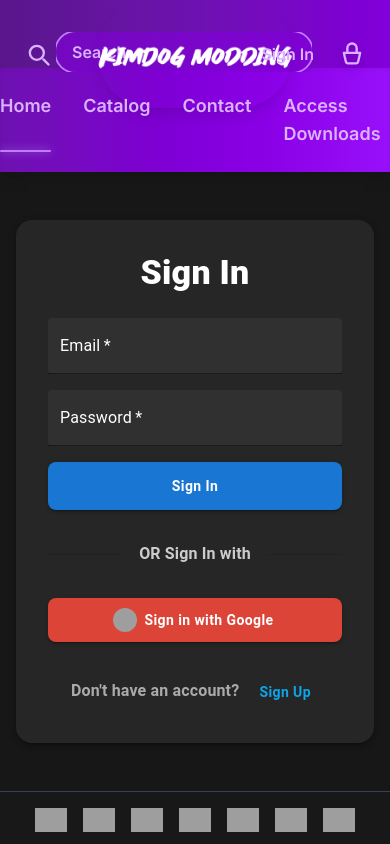
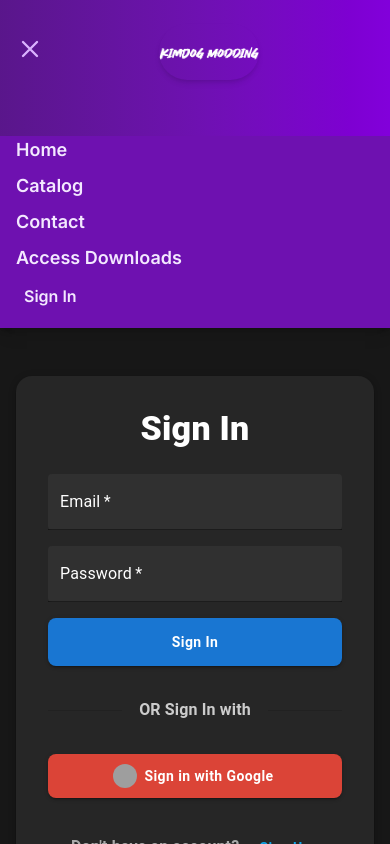
Before and after one commit to KimDog-Studios/kimdog_modding_main, a Next.js app: page /login in a window 390 px wide. Both pictures are taken after a click on the button "Toggle navigation menu". Shown: the top 844 px of the page. Built offline with nearby package versions, Linux system fonts and the light colour scheme; no server answers; grey boxes are pictures that could not be loaded.

Commit message:
Updated for mobile

```diff
--- a/app/components/NavBar.tsx
+++ b/app/components/NavBar.tsx
@@ -32,6 +32,7 @@ const NavBar: React.FC<NavBarProps> = ({ user, onLogout }) => {
   const [dropdownOpen, setDropdownOpen] = useState(false);
   const [searchOpen, setSearchOpen] = useState(false);
   const [searchQuery, setSearchQuery] = useState("");
+  const [mobileMenuOpen, setMobileMenuOpen] = useState(false);
 
   const dropdownRef = useRef<HTMLDivElement>(null);
   const searchInputRef = useRef<HTMLInputElement>(null);
@@ -70,6 +71,12 @@ const NavBar: React.FC<NavBarProps> = ({ user, onLogout }) => {
         setSearchOpen(false);
         setSearchQuery("");
       }
+      if (e.key === "Escape" && mobileMenuOpen) {
+        setMobileMenuOpen(false);
+      }
+      if (e.key === "Escape" && dropdownOpen) {
+        setDropdownOpen(false);
+      }
     };
 
     document.addEventListener("mousedown", handleClickOutsideSearch);
@@ -79,7 +86,7 @@ const NavBar: React.FC<NavBarProps> = ({ user, onLogout }) => {
       document.removeEventListener("mousedown", handleClickOutsideSearch);
       document.removeEventListener("keydown", handleEscKey);
     };
-  }, [searchOpen]);
+  }, [searchOpen, mobileMenuOpen, dropdownOpen]);
 
   // Focus search input when opened
   useEffect(() => {
@@ -90,6 +97,7 @@ const NavBar: React.FC<NavBarProps> = ({ user, onLogout }) => {
 
   const handleClick = useCallback((name: string) => {
     setActiveLink(name);
+    setMobileMenuOpen(false); // Close mobile menu on link click
   }, []);
 
   const toggleSearch = useCallback(() => {
@@ -120,7 +128,53 @@ const NavBar: React.FC<NavBarProps> = ({ user, onLogout }) => {
 
   return (
     <header className="sticky top-0 z-50 bg-gradient-to-r from-purple-900 via-purple-800 to-purple-700 shadow-lg">
-      <div className="relative flex items-center pt-10 max-w-screen-xl mx-auto px-6">
+      <div className="relative flex items-center pt-6 pb-4 max-w-screen-xl mx-auto px-4 sm:px-6 lg:px-8">
+        {/* Mobile Menu Toggle */}
+        <div className="md:hidden">
+          <button
+            onClick={() => setMobileMenuOpen(!mobileMenuOpen)}
+            className="text-purple-300 hover:text-purple-100 focus:outline-none"
+            aria-label="Toggle navigation menu"
+            aria-expanded={mobileMenuOpen}
+          >
+            <svg
+              className="h-7 w-7"
+              fill="none"
+              stroke="currentColor"
+              viewBox="0 0 24 24"
+            >
+              <path
+                strokeLinecap="round"
+                strokeLinejoin="round"
+                strokeWidth={2}
+                d={
+                  mobileMenuOpen
+                    ? "M6 18L18 6M6 6l12 12"
+                    : "M4 6h16M4 12h16M4 18h16"
+                }
+              />
+            </svg>
+          </button>
+        </div>
+
+        {/* Logo */}
+        <div className="flex-grow text-center">
+          <Link href="/" legacyBehavior>
+            <a onClick={() => handleClick("Home")}>
+              <Image
+                src="/logo.png"
+                alt="Logo"
+                width={100}
+                height={100}
+                className="inline-block rounded-full shadow-md cursor-pointer"
+                priority
+              />
+            </a>
+          </Link>
+        </div>
+
+        {/* Search & User Buttons - Desktop */}
+        <div className="hidden md:flex items-center space-x-4">
           {/* Search Icon */}
           <button
             aria-label="Toggle search"
@@ -146,52 +200,31 @@ const NavBar: React.FC<NavBarProps> = ({ user, onLogout }) => {
             </svg>
           </button>
 
-        {/* Search Bar */}
-        <form
-          onSubmit={handleSearchSubmit}
-          className={`absolute left-14 top-8 transition-all duration-300 ease-in-out overflow-hidden ${
-            searchOpen
-              ? "w-64 opacity-100 pointer-events-auto"
-              : "w-0 opacity-0 pointer-events-none"
-          }`}
-          role="search"
-          ref={searchRef}
+          {/* Cart Icon */}
+          <button
+            aria-label="Bag/Cart"
+            type="button"
+            className="text-purple-300 hover:text-purple-100 transform hover:scale-110 transition-transform"
           >
-          <input
-            ref={searchInputRef}
-            type="text"
-            placeholder="Search..."
-            value={searchQuery}
-            onChange={(e) => setSearchQuery(e.target.value)}
-            className="w-full bg-purple-700/60 backdrop-blur-sm rounded-full px-4 py-2 text-purple-100 placeholder-purple-300 font-semibold outline-none shadow-md focus:ring-2 focus:ring-purple-400 transition duration-300 ease-in-out caret-purple-300"
-            autoComplete="off"
-            aria-label="Search input"
+            <svg
+              className="h-7 w-7 drop-shadow-lg"
+              viewBox="0 0 24 24"
+              fill="none"
+              stroke="currentColor"
+            >
+              <path
+                strokeLinecap="round"
+                strokeLinejoin="round"
+                strokeWidth={2}
+                d="M16 11V7a4 4 0 00-8 0v4M5 11h14l-1.68 7.35a2 2 0 01-1.97 1.65H8.65a2 2 0 01-1.97-1.65L5 11z"
               />
-        </form>
+            </svg>
+          </button>
 
-        <div className="flex-grow" />
-
-        {/* Logo */}
-        <div className="absolute left-1/2 transform -translate-x-1/2">
-          <Link href="/" onClick={() => handleClick("Home")} legacyBehavior>
-            <Image
-              src="/logo.png"
-              alt="Logo"
-              width={300}
-              height={300}
-              className="rounded-full shadow-lg cursor-pointer"
-              priority
-            />
-          </Link>
-        </div>
-
-        <div className="flex-grow" />
-
-        {/* User/Login */}
-        <div className="flex space-x-6 items-center relative">
+          {/* User */}
           {user ? (
             <div
-              className="flex items-center space-x-2 cursor-pointer select-none"
+              className="relative cursor-pointer flex items-center space-x-2"
               onClick={handleDropdownToggle}
               ref={dropdownRef}
               tabIndex={0}
@@ -206,13 +239,13 @@ const NavBar: React.FC<NavBarProps> = ({ user, onLogout }) => {
                 height={32}
                 className="rounded-full hover:scale-110 shadow-md transition-transform duration-200 ease-in-out"
               />
-              <span className="text-purple-300 hover:text-purple-100 font-semibold transition-colors">
+              <span className="text-purple-300 font-semibold hidden sm:inline">
                 {user.displayName || "User"}
               </span>
 
               {/* Dropdown */}
               <div
-                className={`absolute right-0 mt-12 w-44 bg-purple-900 rounded-md shadow-xl ring-1 ring-purple-700 transform origin-top-right transition-all duration-300 ${
+                className={`absolute right-0 mt-2 w-44 bg-purple-900 rounded-md shadow-xl ring-1 ring-purple-700 transform origin-top-right transition-all duration-300 ${
                   dropdownOpen
                     ? "opacity-100 scale-100 visible"
                     : "opacity-0 scale-95 invisible pointer-events-none"
@@ -240,37 +273,40 @@ const NavBar: React.FC<NavBarProps> = ({ user, onLogout }) => {
             </div>
           ) : (
             <Link href="/login" legacyBehavior>
-              <span className="text-purple-300 hover:text-purple-100 font-semibold transition-transform transform hover:scale-110 cursor-pointer">
+              <a className="text-purple-300 hover:text-purple-100 font-semibold transition-transform transform hover:scale-110">
                 Sign In
-              </span>
+              </a>
             </Link>
           )}
-
-          {/* Cart Button */}
-          <button
-            aria-label="Bag/Cart"
-            type="button"
-            className="text-purple-300 hover:text-purple-100 transform hover:scale-110 transition-transform"
-          >
-            <svg
-              className="h-7 w-7 drop-shadow-lg"
-              viewBox="0 0 24 24"
-              fill="none"
-              stroke="currentColor"
-            >
-              <path
-                strokeLinecap="round"
-                strokeLinejoin="round"
-                strokeWidth={2}
-                d="M16 11V7a4 4 0 00-8 0v4M5 11h14l-1.68 7.35a2 2 0 01-1.97 1.65H8.65a2 2 0 01-1.97-1.65L5 11z"
-              />
-            </svg>
-          </button>
         </div>
       </div>
-      {/* Nav Links */}
+
+      {/* Search Bar */}
+      <form
+        onSubmit={handleSearchSubmit}
+        className={`mx-auto px-4 transition-all duration-300 ease-in-out overflow-hidden ${
+          searchOpen
+            ? "max-w-md opacity-100 pointer-events-auto"
+            : "max-w-0 opacity-0 pointer-events-none"
+        }`}
+        role="search"
+        ref={searchRef}
+      >
+        <input
+          ref={searchInputRef}
+          type="text"
+          placeholder="Search..."
+          value={searchQuery}
+          onChange={(e) => setSearchQuery(e.target.value)}
+          className="w-full bg-purple-700/60 backdrop-blur-sm rounded-full px-4 py-2 text-purple-100 placeholder-purple-300 font-semibold outline-none shadow-md focus:ring-2 focus:ring-purple-400 transition duration-300 ease-in-out caret-purple-300"
+          autoComplete="off"
+          aria-label="Search input"
+        />
+      </form>
+
+      {/* Desktop Nav */}
       <nav
-        className="flex justify-center space-x-8 pt-6 pb-6 bg-gradient-to-r from-purple-800 via-purple-700 to-purple-600 shadow-inner"
+        className="hidden md:flex justify-center space-x-8 pt-4 pb-4 bg-gradient-to-r from-purple-800 via-purple-700 to-purple-600 shadow-inner"
         aria-label="Primary Navigation"
       >
         {links.map(({ name, href, external }) => {
@@ -292,6 +328,63 @@ const NavBar: React.FC<NavBarProps> = ({ user, onLogout }) => {
           );
         })}
       </nav>
+
+      {/* Mobile Nav */}
+      {mobileMenuOpen && (
+        <nav
+          className="md:hidden flex flex-col px-4 pb-4 space-y-2 bg-purple-800 shadow-md"
+          aria-label="Mobile Navigation"
+        >
+          {links.map(({ name, href, external }) => (
+            <Link key={name} href={href} passHref legacyBehavior>
+              <a
+                className="text-purple-100 text-lg font-semibold hover:text-white transition-colors"
+                onClick={() => {
+                  setMobileMenuOpen(false);
+                  handleClick(name);
+                }}
+                target={external ? "_blank" : undefined}
+                rel={external ? "noopener noreferrer" : undefined}
+              >
+                {name}
+              </a>
+            </Link>
+          ))}
+
+          {/* Mobile User Actions */}
+          {user ? (
+            <>
+              <Link href="/settings" passHref legacyBehavior>
+                <a
+                  className="text-purple-100 hover:text-white font-semibold px-2 py-1 rounded transition-colors"
+                  onClick={() => setMobileMenuOpen(false)}
+                >
+                  Settings
+                </a>
+              </Link>
+              <button
+                onClick={() => {
+                  setMobileMenuOpen(false);
+                  onLogout();
+                }}
+                className="text-purple-100 hover:text-red-500 font-semibold px-2 py-1 rounded transition-colors text-left"
+                type="button"
+              >
+                Sign Out
+              </button>
+            </>
+          ) : (
+            <Link href="/login" legacyBehavior>
+              <a
+                className="text-purple-100 hover:text-white font-semibold px-2 py-1 rounded transition-colors"
+                onClick={() => setMobileMenuOpen(false)}
+              >
+                Sign In
+              </a>
+            </Link>
+          )}
+        </nav>
+      )}
     </header>
   );
 };
```
Lines whose indentation alone changed are shown as unchanged.
